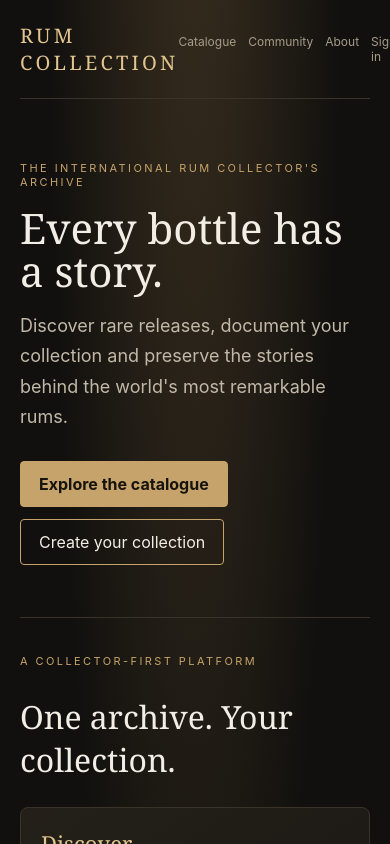
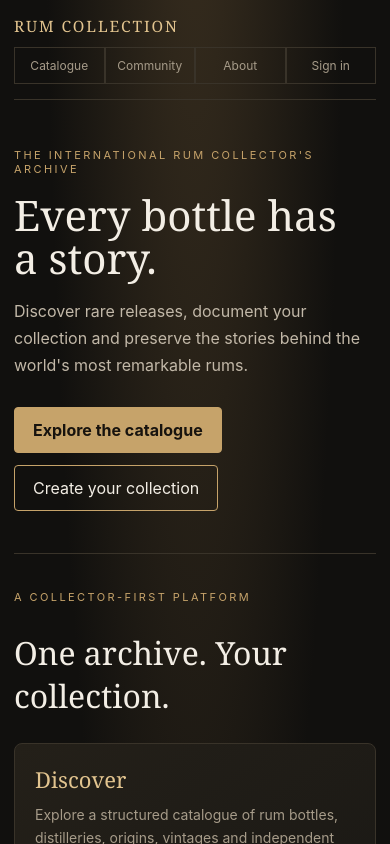
Before and after one commit to bpwsy7ghyk-glitch/Rum-Collection, a Next.js app in the folder rum-collection-professional/: page / in a window 390 px wide. Shown: the top 844 px of the page. Built offline with nearby package versions, Linux system fonts and the light colour scheme.

Commit message:
Improve mobile header and add footer language selector

```diff
--- a/rum-collection-professional/src/app/globals.css
+++ b/rum-collection-professional/src/app/globals.css
@@ -112,3 +112,6 @@ h1 { font: clamp(42px, 7vw, 76px)/1.02 Georgia, serif; margin:18px 0; font-weigh
 .profile-sources a { color:var(--gold-light); text-decoration:underline; text-underline-offset:3px; }
 .profile-sources span, .profile-sources small { color:var(--muted); line-height:1.5; }
 @media(max-width:600px) { .profile-nested { grid-template-columns:1fr; } }
+
+/* Responsive mobile header; language flags are placed only in the footer */
+.topbar{min-width:0;gap:12px;flex-wrap:wrap}.brand{flex:0 0 auto}.nav{min-width:0;flex:1;justify-content:flex-end;flex-wrap:wrap}.language-switch{display:flex;gap:8px;flex-wrap:wrap}.language-switch button{display:inline-flex;align-items:center;gap:5px;padding:8px 11px;border:1px solid var(--line);border-radius:5px;background:#1b1915;color:var(--text);font-size:12px;cursor:pointer}.language-switch button[aria-pressed=true]{border-color:var(--gold);background:#302719;color:var(--gold-light)}.footer{display:flex;align-items:center;justify-content:space-between;gap:16px;flex-wrap:wrap}@media(max-width:760px){.shell{width:min(100% - 28px,1180px)}.topbar{display:flex;align-items:center;justify-content:space-between;gap:10px;padding:15px 0}.brand{font-size:clamp(14px,4vw,18px);letter-spacing:.12em}.nav{display:grid;grid-template-columns:repeat(4,minmax(0,1fr));gap:0;width:100%;flex:1 0 100%;font-size:12px}.nav a{text-align:center;padding:10px 2px;border:1px solid var(--line);white-space:nowrap}.hero{padding:48px 0 42px}.lead{font-size:16px}.footer{align-items:flex-start;flex-direction:column}.footer .language-switch{padding-top:6px}}
--- a/rum-collection-professional/src/app/layout.tsx
+++ b/rum-collection-professional/src/app/layout.tsx
@@ -1,5 +1,6 @@
 import type { Metadata } from "next";
 import "./globals.css";
+import {LanguageProvider} from "../components/language-provider";
 
 export const metadata: Metadata = {
   title: "Rum Collection — The Collector's Archive",
@@ -9,7 +10,7 @@ export const metadata: Metadata = {
 export default function RootLayout({ children }: Readonly<{ children: React.ReactNode }>) {
   return (
     <html lang="en">
-      <body>{children}</body>
+      <body><LanguageProvider>{children}</LanguageProvider></body>
     </html>
   );
 }
--- /dev/null
+++ b/rum-collection-professional/src/components/language-provider.tsx
@@ -0,0 +1,6 @@
+"use client";
+import {createContext,useContext,useEffect,useState} from "react";
+type Locale="en"|"it";
+const C=createContext<{locale:Locale;setLocale:(v:Locale)=>void}>({locale:"en",setLocale:()=>{}});
+export function LanguageProvider({children}:{children:React.ReactNode}){const [locale,setState]=useState<Locale>("en");useEffect(()=>{const v=localStorage.getItem("rum-locale");if(v==="it"||v==="en")setState(v)},[]);const setLocale=(v:Locale)=>{setState(v);localStorage.setItem("rum-locale",v)};useEffect(()=>{document.documentElement.lang=locale},[locale]);return <C.Provider value={{locale,setLocale}}>{children}</C.Provider>}
+export function useLocale(){return useContext(C)}
--- /dev/null
+++ b/rum-collection-professional/src/components/language-switch.tsx
@@ -0,0 +1,3 @@
+"use client";
+import {useLocale} from "./language-provider";
+export default function LanguageSwitch(){const {locale,setLocale}=useLocale();return <div className="language-switch" role="group" aria-label="Seleziona lingua"><button type="button" onClick={()=>setLocale("it")} aria-pressed={locale==="it"}>🇮🇹 Italiano</button><button type="button" onClick={()=>setLocale("en")} aria-pressed={locale==="en"}>🇬🇧 English</button></div>}
--- /dev/null
+++ b/rum-collection-professional/src/components/site-footer.tsx
@@ -0,0 +1,4 @@
+"use client";
+import {useLocale} from "./language-provider";
+import LanguageSwitch from "./language-switch";
+export default function SiteFooter(){const {locale}=useLocale();return <footer className="footer"><span>{locale==="it"?"RUM COLLECTION · Piattaforma indipendente per collezionisti":"RUM COLLECTION · Independent collector platform"}</span><LanguageSwitch/></footer>}
--- /dev/null
+++ b/rum-collection-professional/src/components/site-header.tsx
@@ -0,0 +1,4 @@
+"use client";
+import Link from "next/link";
+import {useLocale} from "./language-provider";
+export default function SiteHeader({active}:{active?:"catalogue"}){const {locale}=useLocale();const it=locale==="it";return <header className="topbar"><Link className="brand" href="/">RUM COLLECTION</Link><nav className="nav" aria-label={it?"Navigazione principale":"Main navigation"}><Link href="/catalogue" aria-current={active==="catalogue"?"page":undefined}>{it?"Catalogo":"Catalogue"}</Link><a href="/#community">{it?"Comunità":"Community"}</a><a href="/#about">{it?"Informazioni":"About"}</a><Link href="/login">{it?"Accedi":"Sign in"}</Link></nav></header>}
```
